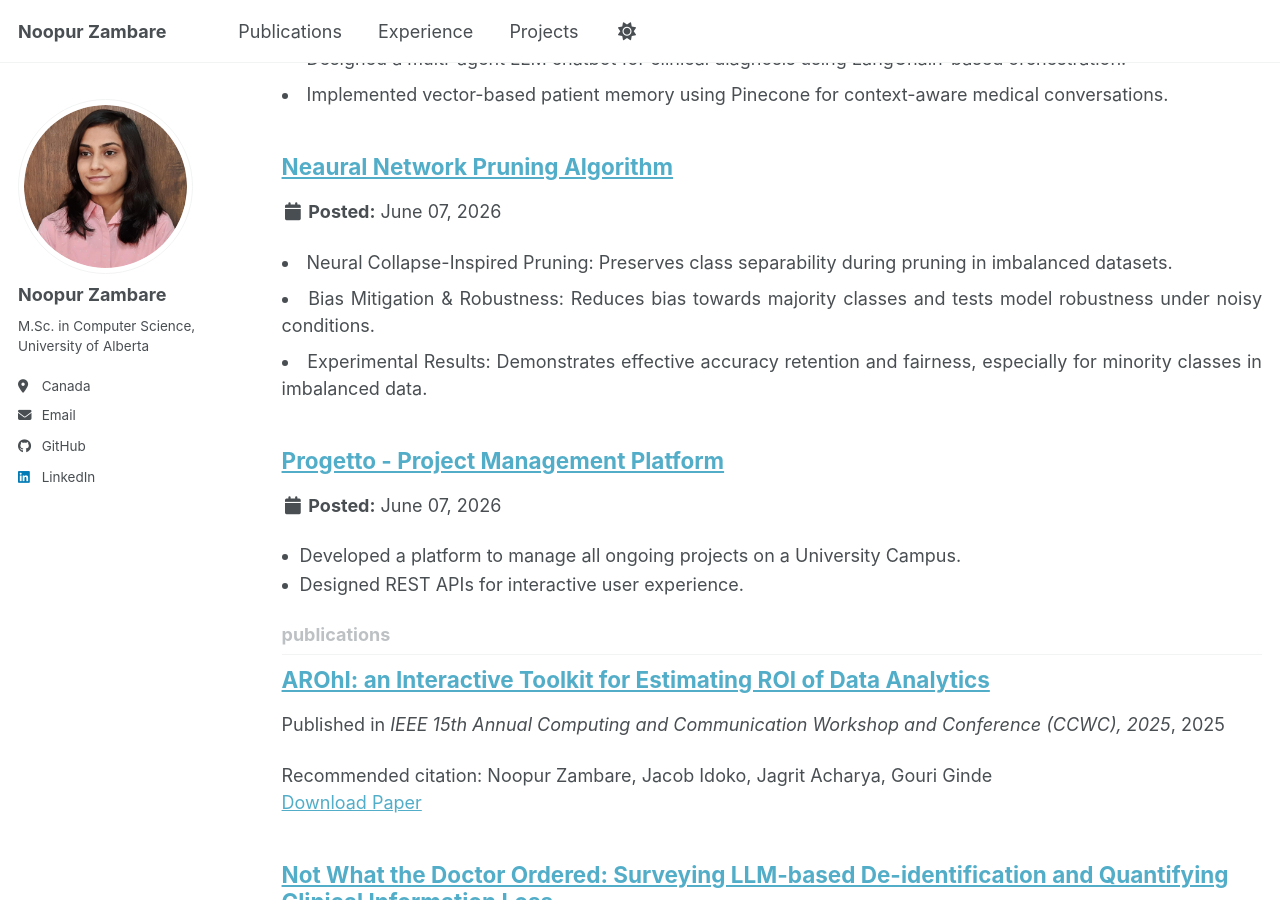
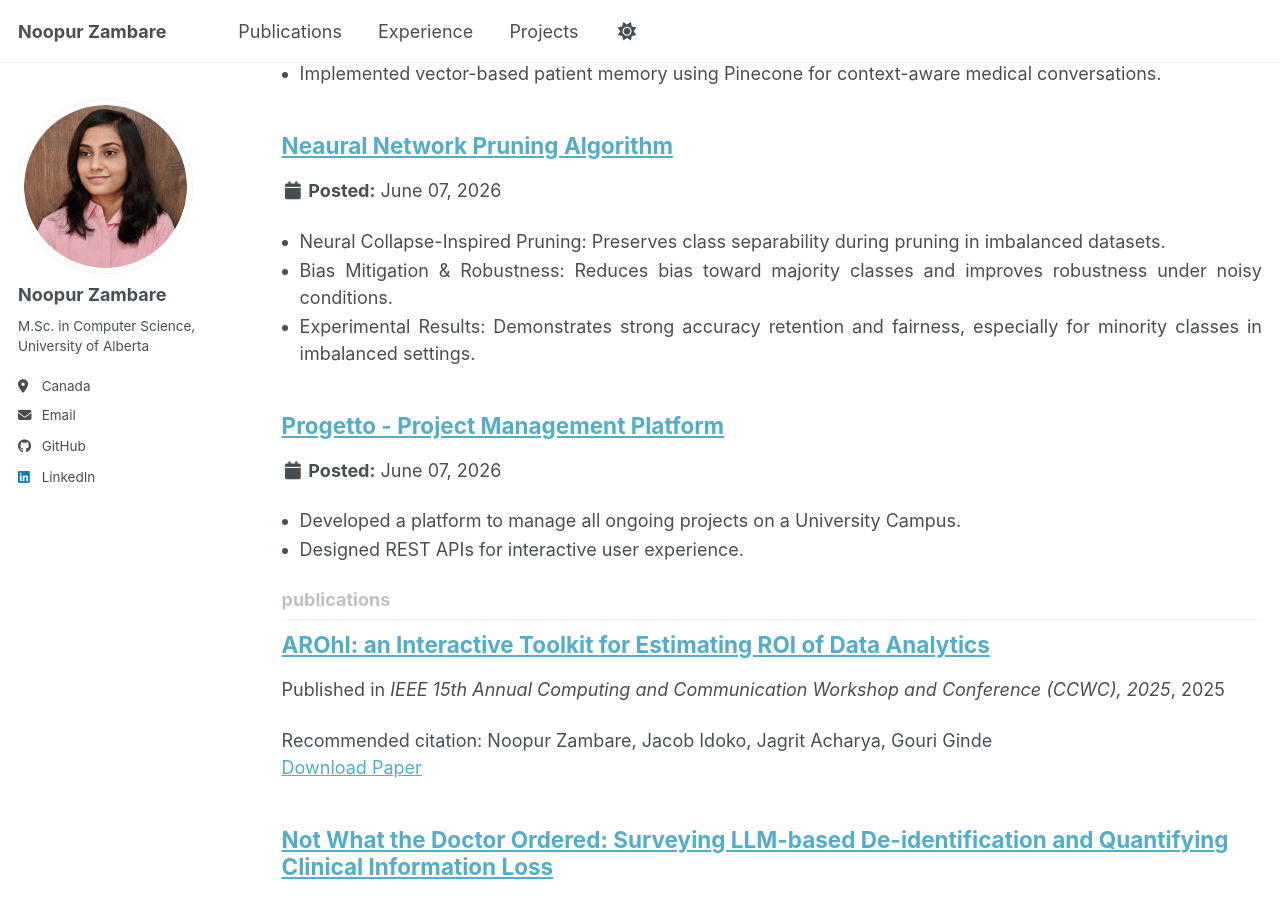
Before and after one commit to noopur-zambare/noopur-zambare.github.io, a Jekyll site: the page built from _pages/collection-archive.html, in a window 1280 px wide and 900 px high, scrolled down 3901 px. Built offline with Jekyll 4.4.1, drawn with Linux system fonts in a browser that asks for light colours; a script bundle is joined from its source files by our own code; library files that are not in the unit come from our copies.

Commit message:
project changed

```diff
--- a/_pages/projects.html
+++ b/_pages/projects.html
@@ -27,7 +27,7 @@ author_profile: true
 
   <li style="margin-bottom: 22px;">
 
-    <div style="display: flex; gap: 65px; align-items: flex-start;">
+    <div style="display: flex; gap: 62px; align-items: flex-start;">
 
       <!-- LEFT: TEXT -->
       <div style="flex: 1;">
@@ -45,7 +45,7 @@ author_profile: true
       </div>
 
       <!-- RIGHT: IMAGE / VIDEO -->
-      <div style="width: 50%;">
+      <div style="width: 48%;">
 
         {% if post.header.teaser %}
           <img src="{{ post.header.teaser }}" style="width: 100%; border-radius: 6px;">
--- a/_projects/d-nc.md
+++ b/_projects/d-nc.md
@@ -6,10 +6,10 @@ permalink: /projects/project-4
 image: /images/debiased_pruning/diagram.png
 
 excerpt: "<div style='text-align: justify;'>
-<ul style='margin: 6px 0 0 0; padding-left: 0; list-style-position: inside;'>
-<li>Neural Collapse-Inspired Pruning: Preserves class separability during pruning in imbalanced datasets.</li>
-<li>Bias Mitigation & Robustness: Reduces bias towards majority classes and tests model robustness under noisy conditions.</li>
-<li>Experimental Results: Demonstrates effective accuracy retention and fairness, especially for minority classes in imbalanced data.</li>
+<ul style='margin: 6px 0 0 0; padding-left: 18px;'>
+<li style='margin: 2px 0;'>Neural Collapse-Inspired Pruning: Preserves class separability during pruning in imbalanced datasets.</li>
+<li style='margin: 2px 0;'>Bias Mitigation & Robustness: Reduces bias toward majority classes and improves robustness under noisy conditions.</li>
+<li style='margin: 2px 0;'>Experimental Results: Demonstrates strong accuracy retention and fairness, especially for minority classes in imbalanced settings.</li>
 </ul>
 </div>"
 ---
```
Also changed, not shown: _projects/a-retailagent.md (+3 -3 lines), _projects/b-hospital-mcp.md (+3 -3 lines), _projects/c-medchatbot.md (+3 -3 lines).
